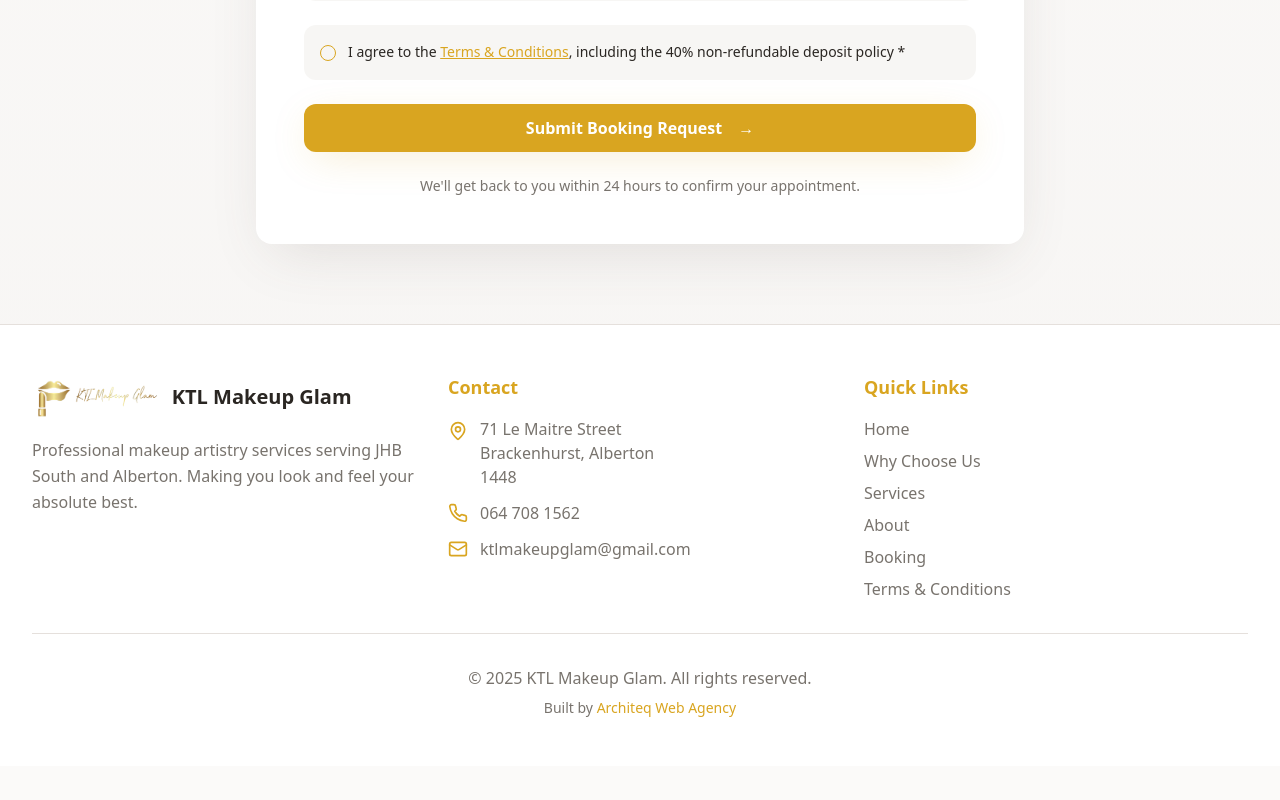
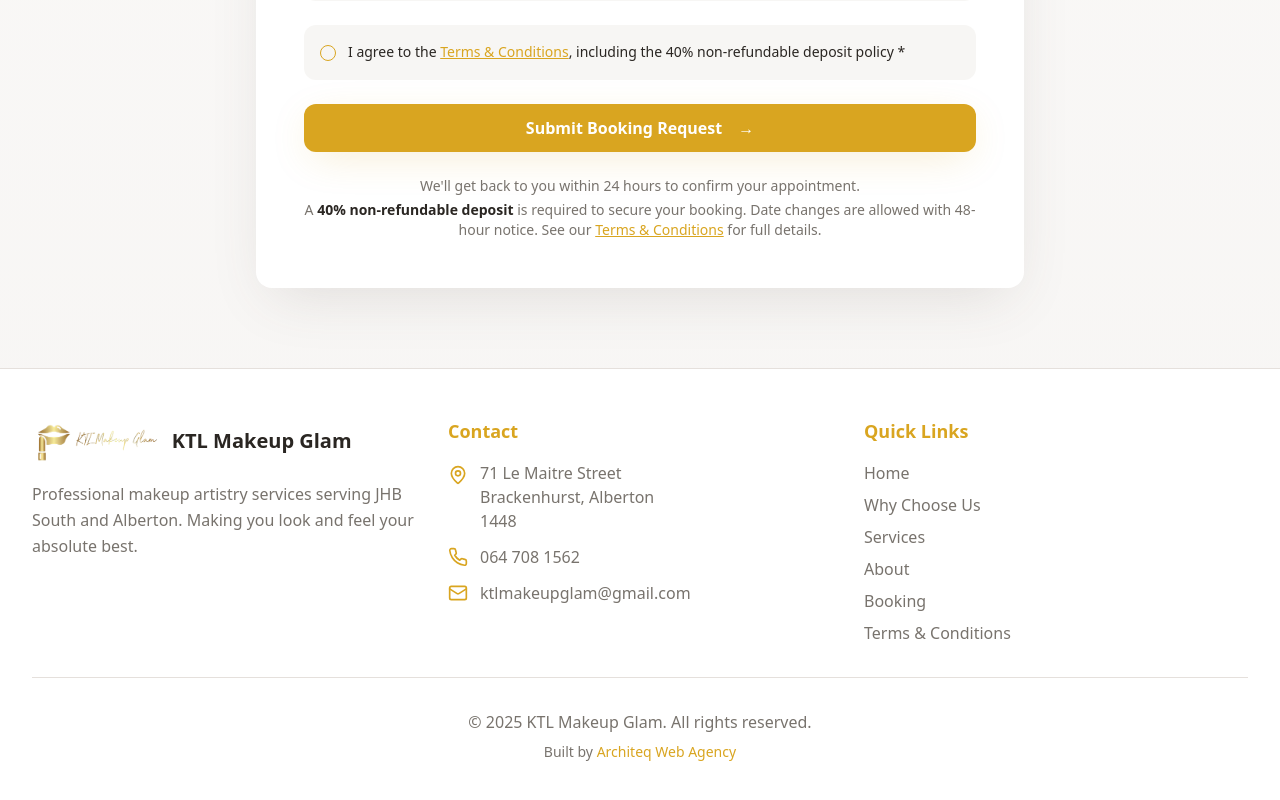
Before and after one commit to archtqwbagncy/ktlmakeupglam, a React (Vite) app: page / in a window 1280 px wide. Shown: the part 5156-5956 px from the top of the page. Before the commit the page ends 5922 px from the top, so only its background shows below. Built offline with nearby package versions, Linux system fonts and the light colour scheme; the HTML template or start-up script is replaced by a standard one.

Commit message:
Add deposit terms link in form
Co-authored-by: katlimasipa <239146874+katlimasipa@users.noreply.github.com>

```diff
--- a/src/components/BookingForm.tsx
+++ b/src/components/BookingForm.tsx
@@ -310,9 +310,20 @@ const BookingForm = () => {
                 </span>
               </Button>
 
-              <p className="text-sm text-muted-foreground text-center">
-                We'll get back to you within 24 hours to confirm your appointment.
-              </p>
+              <div className="text-sm text-muted-foreground text-center space-y-1">
+                <p>We'll get back to you within 24 hours to confirm your appointment.</p>
+                <p>
+                  A <strong className="text-foreground">40% non-refundable deposit</strong> is required to secure your booking. Date changes are allowed with 48-hour notice. See our{" "}
+                  <Link
+                    to="/terms-and-conditions"
+                    target="_blank"
+                    className="text-primary underline hover:text-primary/80 transition-colors"
+                  >
+                    Terms & Conditions
+                  </Link>{" "}
+                  for full details.
+                </p>
+              </div>
             </form>
           </div>
         </div>
```
